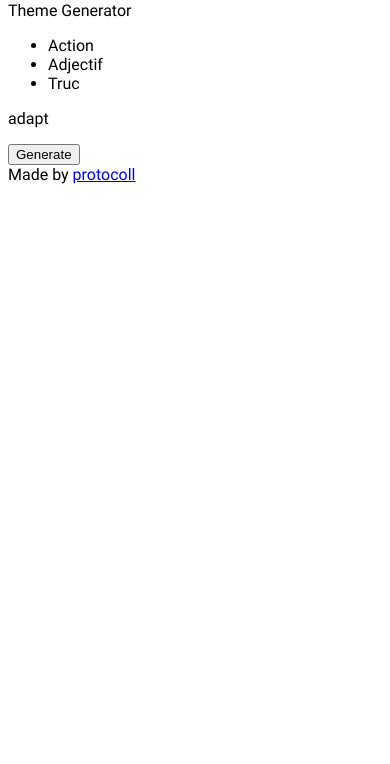
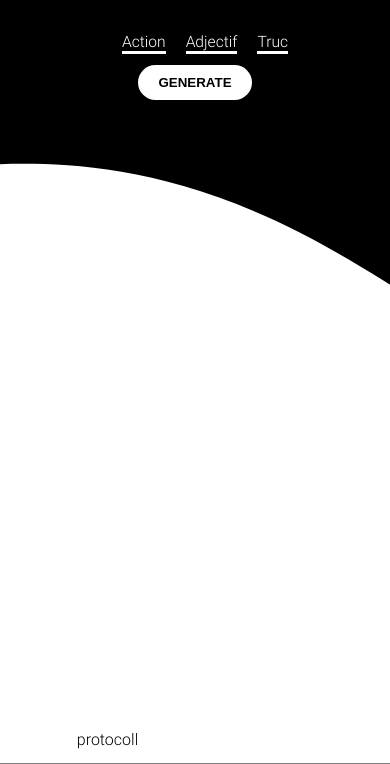
Before and after one commit to protocollstudio/-jam00-theme_generator, a website: page index.html in a window 390 px wide. Shown: the part 80-844 px from the top of the page. Drawn offline with Linux system fonts and the light colour scheme.

Commit message:
STYLE html/css integration based on figma
TODO
Style :
footer protocoll link no visible on white background

Responsive :
- button
- logo
- svg
Animation :
- button hover

```diff
--- a/index.html
+++ b/index.html
@@ -12,22 +12,25 @@
 <div class="logo">
     <div>
         <h1>T.G</h1>
-        <p>Theme Generator</p>
+        <span>theme generator</span>
     </div>
 </div>
 <div class="content">
     <div id="theme-container" class="outputs">
         <ul>
-            <li>Action<span class="underline"></span></li>
-            <li>Adjectif<span class="underline"></span></li>
-            <li>Truc<span class="underline"></span></li>
+            <li id="verb">Action<span class="underline"></span></li>
+            <li id="adjective">Adjectif<span class="underline"></span></li>
+            <li  id="noun">Truc<span class="underline"></span></li>
         </ul>
     </div>
     <button>Generate</button>
 </div>
 <div class="shape"></div>
+<svg width="2005" height="601" viewBox="0 0 2005 601" fill="none" xmlns="http://www.w3.org/2000/svg">
+    <path d="M347 95.5C183.5 -1.63206 63 -0.0345824 0 1.13208V600.5H2005V472.132L1996.66 473.348C1884.94 489.644 1621.06 528.132 1526.5 528.132C1392.51 528.132 1079.5 543.5 867.5 435.5C601.879 300.183 617.204 256.023 347 95.5Z" fill="white"/>
+</svg>
 <footer>Made by <a href="protocoll.network">protocoll</a></footer>
-<script type="module" src="js/app.js"></script>
+<!--<script type="module" src="js/app.js"></script>-->
 </body>
 
 </html>
--- a/package.json
+++ b/package.json
@@ -11,7 +11,7 @@
     "url": "git+https://github.com/protocollstudio/jam00.git"
   },
   "author": "protocoll",
-  "license": "ISC",
+  "license": "GNU",
   "bugs": {
     "url": "https://github.com/protocollstudio/jam00/issues"
   },
--- a/style.css
+++ b/style.css
@@ -1,23 +1,18 @@
-  /* latin-ext */
 @font-face {
     font-family: 'Roboto';
     font-style: normal;
-    font-weight: 400;
-    font-display: swap;
-    src: local('Roboto'), local('Roboto-Regular'), url(https://fonts.gstatic.com/s/roboto/v20/KFOmCnqEu92Fr1Mu7GxKOzY.woff2) format('woff2');
+    font-weight: 300;
+    src: local('Roboto Light'), local('Roboto-Light'), url(https://fonts.gstatic.com/s/roboto/v20/KFOlCnqEu92Fr1MmSU5fChc4EsA.woff2) format('woff2');
     unicode-range: U+0100-024F, U+0259, U+1E00-1EFF, U+2020, U+20A0-20AB, U+20AD-20CF, U+2113, U+2C60-2C7F, U+A720-A7FF;
   }
 /* latin */
 @font-face {
     font-family: 'Roboto';
     font-style: normal;
-    font-weight: 400;
-    font-display: swap;
-    src: local('Roboto'), local('Roboto-Regular'), url(https://fonts.gstatic.com/s/roboto/v20/KFOmCnqEu92Fr1Mu4mxK.woff2) format('woff2');
+    font-weight: 300;
+    src: local('Roboto Light'), local('Roboto-Light'), url(https://fonts.gstatic.com/s/roboto/v20/KFOlCnqEu92Fr1MmSU5fBBc4.woff2) format('woff2');
     unicode-range: U+0000-00FF, U+0131, U+0152-0153, U+02BB-02BC, U+02C6, U+02DA, U+02DC, U+2000-206F, U+2074, U+20AC, U+2122, U+2191, U+2193, U+2212, U+2215, U+FEFF, U+FFFD;
 }
-
-
 /* latin-ext */
 @font-face {
     font-family: 'Roboto';
@@ -39,4 +34,68 @@
 
 body {
 font-family: 'Roboto', sans-serif;
+background-color: black;
+color : white;
 }
+
+a {
+    background:white;
+    color:black;
+    padding: 2px 5px 2px 5px;
+    text-decoration: none;
+    transition: all ease-in 0.2s;
+}
+
+a:hover {
+    background: black;
+    color: white;
+    transition: all ease-in 0.2s;
+}
+
+.logo h1 {
+    margin-bottom: 0;
+}
+
+.content {
+    display: flex;
+    flex-direction: column;
+    align-items: center;
+}
+
+button {
+    background:white;
+    border-radius: 20px;
+    border: none;
+    padding: 10px 20px 10px 20px;
+    text-transform: uppercase;
+    font-weight: bold;
+}
+
+#theme-container {
+    margin: 5% 0 3% 0%;
+}
+
+ul li {
+    float: left;
+    margin-right: 20px;
+    list-style: none;
+    font-size: 4vw;
+}
+
+.underline {
+    width: 100%;
+    height: 3px;
+    display: block;
+    background:white;
+}
+
+svg {
+    position: fixed;
+    left: 0;
+    bottom: 0;
+}
+
+footer {
+    position: absolute;
+    bottom: 15px;
+}
```
Lines whose indentation alone changed are shown as unchanged.
